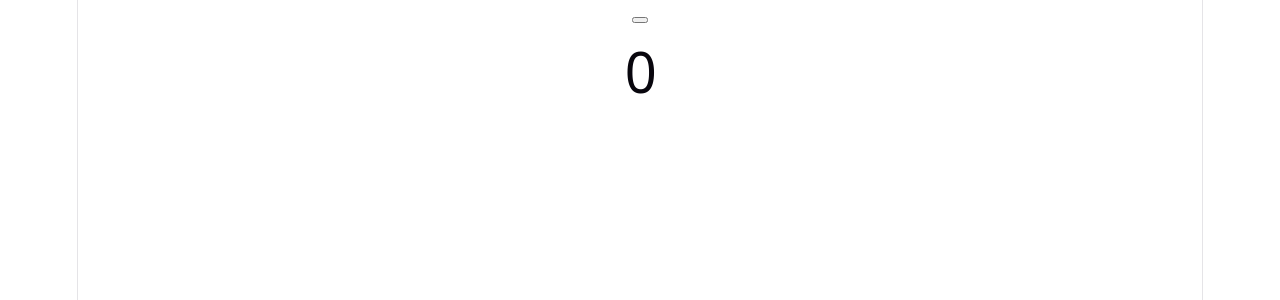
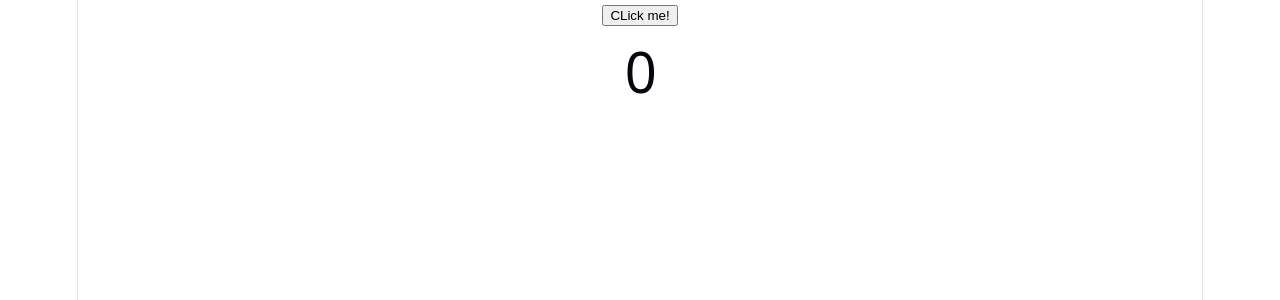
Before and after one commit to BhavyaLuhana/MERNrev, a React (Vite) app in the folder react/: page / in a window 1280 px wide. Shown: the top 300 px of the page. Built offline with nearby package versions, Linux system fonts and the light colour scheme.

Commit message:
understanding the state lifting

```diff
--- a/react/src/App.jsx
+++ b/react/src/App.jsx
@@ -18,7 +18,7 @@ function App() {
 
       {/* <Counter /> */}
 
-      <Props handleClick={handleClick} />
+      <Props count={count} onButtonClick={handleClick} />
       <h1>{count}</h1>
 
     </div>
--- a/react/src/components/Props.jsx
+++ b/react/src/components/Props.jsx
@@ -1,10 +1,10 @@
 import React from 'react'
 
-const Props = (props) => {
+const Props = ({ onButtonClick }) => {
   return (
     <div>
-      <button onClick={props.handleClick}>
-        {props.text}
+      <button onClick={onButtonClick}>
+        CLick me!
       </button>
     </div>
   )
```
